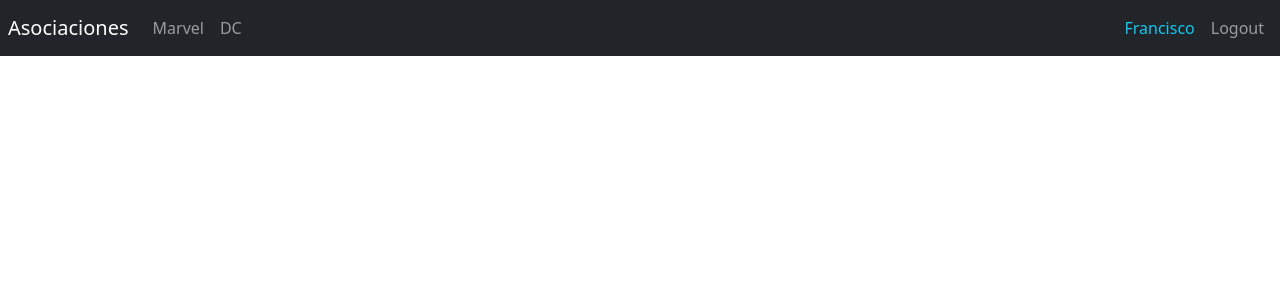
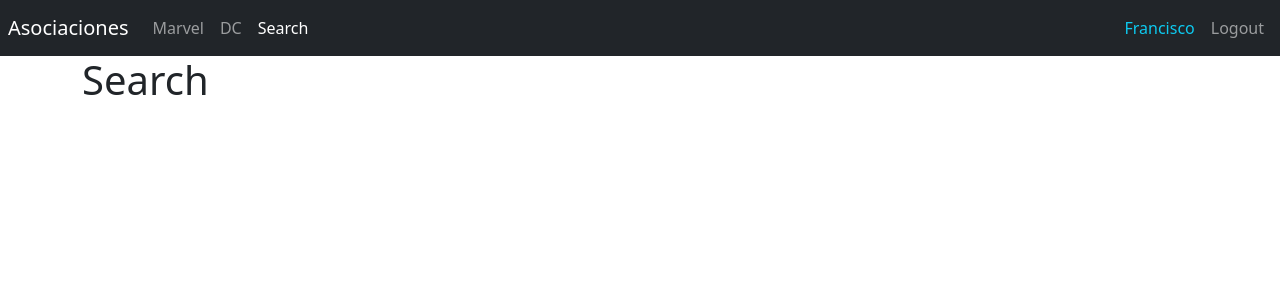
Before and after one commit to josefran14/heroes-app, a React (Vite) app: page /search in a window 1280 px wide. Shown: the top 300 px of the page. Built offline with nearby package versions, Linux system fonts and the light colour scheme.

Commit message:
Se creo un segundo router el cual se va a encargar de las rutas del modulo de heroes, y se crearon dos nuevos componentes con sus respectivas rutas añadidas

```diff
--- /dev/null
+++ b/src/heroes/pages/HeroPage.jsx
@@ -0,0 +1,7 @@
+export const HeroPage = () => {
+  return (
+    <>
+      <h1>HeroPage</h1>
+    </>
+  )
+}
--- /dev/null
+++ b/src/heroes/pages/SearchPage.jsx
@@ -0,0 +1,7 @@
+export const SearchPage = () => {
+  return (
+    <>
+    <h1>Search</h1>
+    </>
+  )
+}
--- /dev/null
+++ b/src/heroes/routes/HeroesRoutes.jsx
@@ -0,0 +1,26 @@
+import { Navigate, Route, Routes } from "react-router-dom"
+import { Navbar } from "../../ui/components/NavBar"
+import { DcPage } from "../pages/DcPage"
+import { HeroPage } from "../pages/HeroPage"
+import { MarvelPage } from "../pages/MarvelPage"
+import { SearchPage } from "../pages/SearchPage"
+
+export const HeroesRoutes = () => {
+  return (
+    <>
+      <Navbar/>
+
+      <div className="container">
+
+      <Routes>
+        <Route path='marvel' element={<MarvelPage/>}></Route>
+        <Route path='dc' element={<DcPage/>}></Route>
+        <Route path='search' element={<SearchPage/>}></Route>
+        <Route path='hero' element={<HeroPage/>}></Route>
+        <Route path='/' element={<Navigate to="/marvel"/>}></Route>
+     </Routes>
+
+      </div>
+    </>
+  )
+}
--- a/src/router/AppRouter.jsx
+++ b/src/router/AppRouter.jsx
@@ -1,19 +1,17 @@
-import { Navigate, Route, Routes } from 'react-router-dom'
+import { Route, Routes } from 'react-router-dom'
 import { LoginPage } from '../auth/pages/LoginPage'
-import { DcPage } from '../heroes/pages/DcPage'
-import { MarvelPage } from '../heroes/pages/MarvelPage'
-import { Navbar } from '../ui/components/NavBar'
+import { HeroesRoutes } from '../heroes/routes/HeroesRoutes'
 
 export const AppRouter = () => {
   return (
    <>
-     <Navbar/>
 
      <Routes>
-        <Route path='marvel' element={<MarvelPage/>}></Route>
-        <Route path='dc' element={<DcPage/>}></Route>
+
         <Route path='login' element={<LoginPage/>}></Route>
-        <Route path='/' element={<Navigate to="/marvel"/>}></Route>
+
+        <Route path='/*' element={<HeroesRoutes/>}></Route>
+
      </Routes>
    </>
   )
--- a/src/ui/components/NavBar.jsx
+++ b/src/ui/components/NavBar.jsx
@@ -26,6 +26,16 @@
             >
             DC
           </NavLink>
+
+          <NavLink
+            className={({ isActive }) =>
+            `nav-item nav-link ${isActive ? "active" : ""}`
+        }
+            to="/search"
+            >
+            Search
+          </NavLink>
+
         </div>
       </div>
 
```
